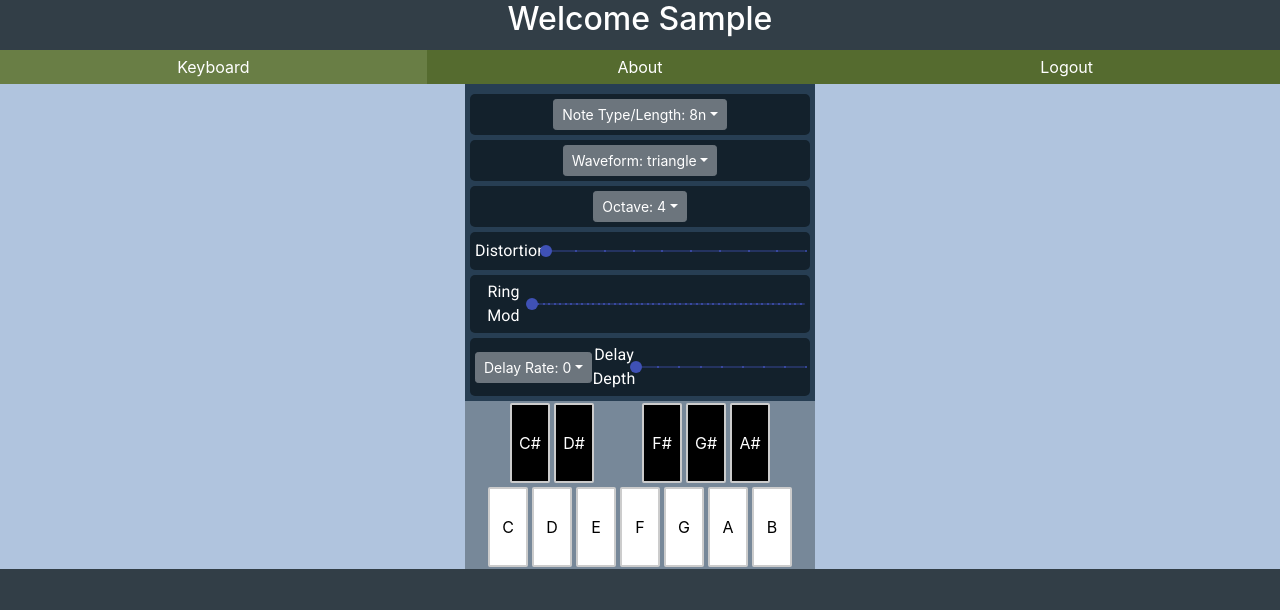
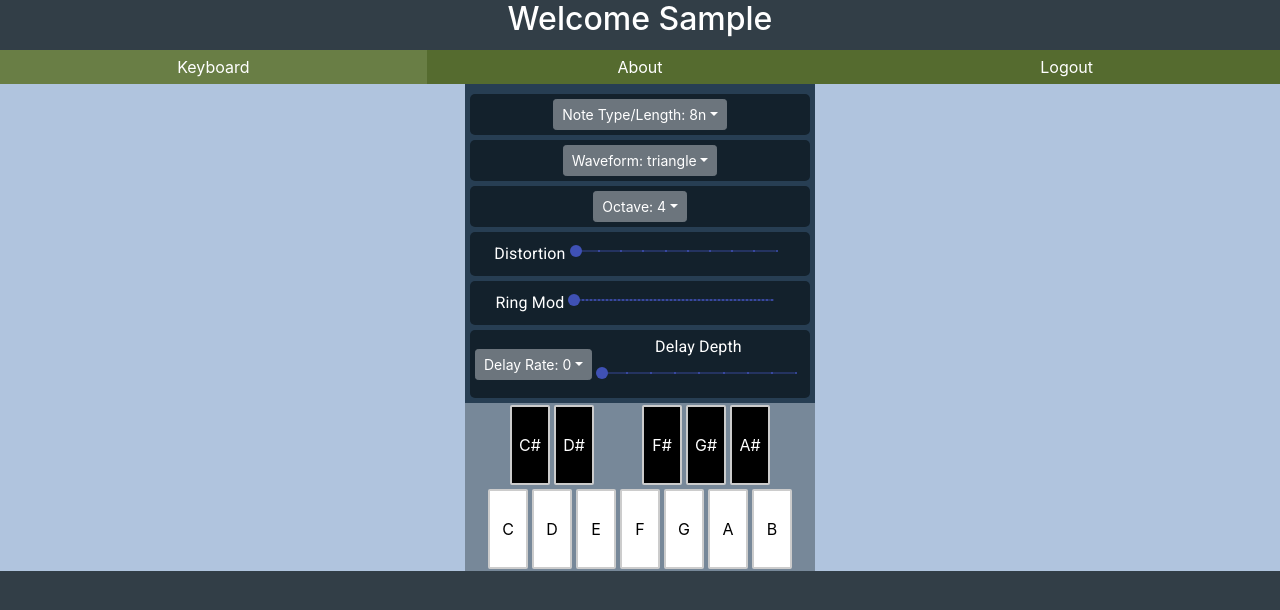
Before and after one commit to MichaelAZimmerman/synthesizer, a React (Create React App) app: page /login in a window 1280 px wide. Both pictures are taken after typing "Sample", "Sample123" into the empty fields and a click on the button "Login". Shown: the top 610 px of the page. Built offline with nearby package versions, Linux system fonts and the light colour scheme.

Commit message:
adds styling to sliders

```diff
--- a/src/App.css
+++ b/src/App.css
@@ -4,6 +4,11 @@ body {
 }
 header {
   height: 50px;
+}
+.slider-sm {
+  width: 200px;
+  margin-left: 10px;
+  margin-right: 10px;
 }
 .drop-down {
   display: flex;
--- a/src/components/Keyboard.js
+++ b/src/components/Keyboard.js
@@ -116,6 +116,7 @@ export default function Keyboard() {
                selects a distortion amount */}
         <div className="drop-down">
           <Typography id="discrete-slider-small-steps">Distortion</Typography>
+          <div className="slider-sm">
             <Slider
               value={synthesizer.distAmt}
               onChange={(e, newValue) => synthesizer.setDistAmt(newValue)}
@@ -127,10 +128,12 @@ export default function Keyboard() {
               valueLabelDisplay="auto"
             />
           </div>
+        </div>
         {/* This Slider
                selects a distortion amount */}
         <div className="drop-down">
           <Typography id="discrete-slider-small-steps">Ring Mod</Typography>
+          <div className="slider-sm">
             <Slider
               value={synthesizer.tremAmt}
               onChange={(e, newValue) => synthesizer.setTremAmt(newValue)}
@@ -141,6 +144,7 @@ export default function Keyboard() {
               max={2500}
               valueLabelDisplay="auto"
             />
+          </div>
         </div>
         {/* This DropdownButton
                sets ping pong rate */}
@@ -170,7 +174,10 @@ export default function Keyboard() {
               32nd Note
             </Dropdown.Item>
           </DropdownButton>
-          <Typography id="discrete-slider-small-steps">Delay Depth</Typography>
+          <div className="slider-sm">
+            <Typography id="discrete-slider-small-steps">
+              Delay Depth
+            </Typography>
             <Slider
               value={synthesizer.pingPongDepth}
               onChange={(e, newValue) => synthesizer.setPingPongDepth(newValue)}
@@ -181,6 +188,7 @@ export default function Keyboard() {
               max={0.9}
               valueLabelDisplay="auto"
             />
+          </div>
         </div>
       </div>
       <div className="note-container">
```
Lines whose indentation alone changed are shown as unchanged.
